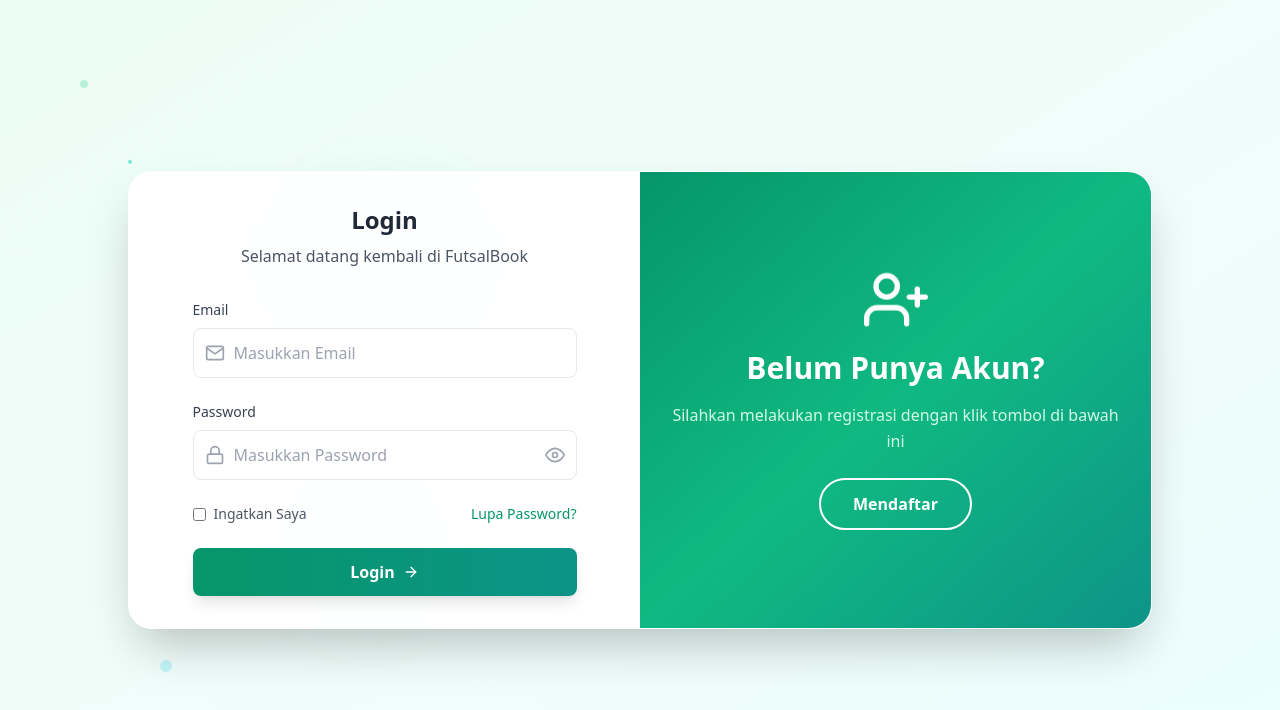
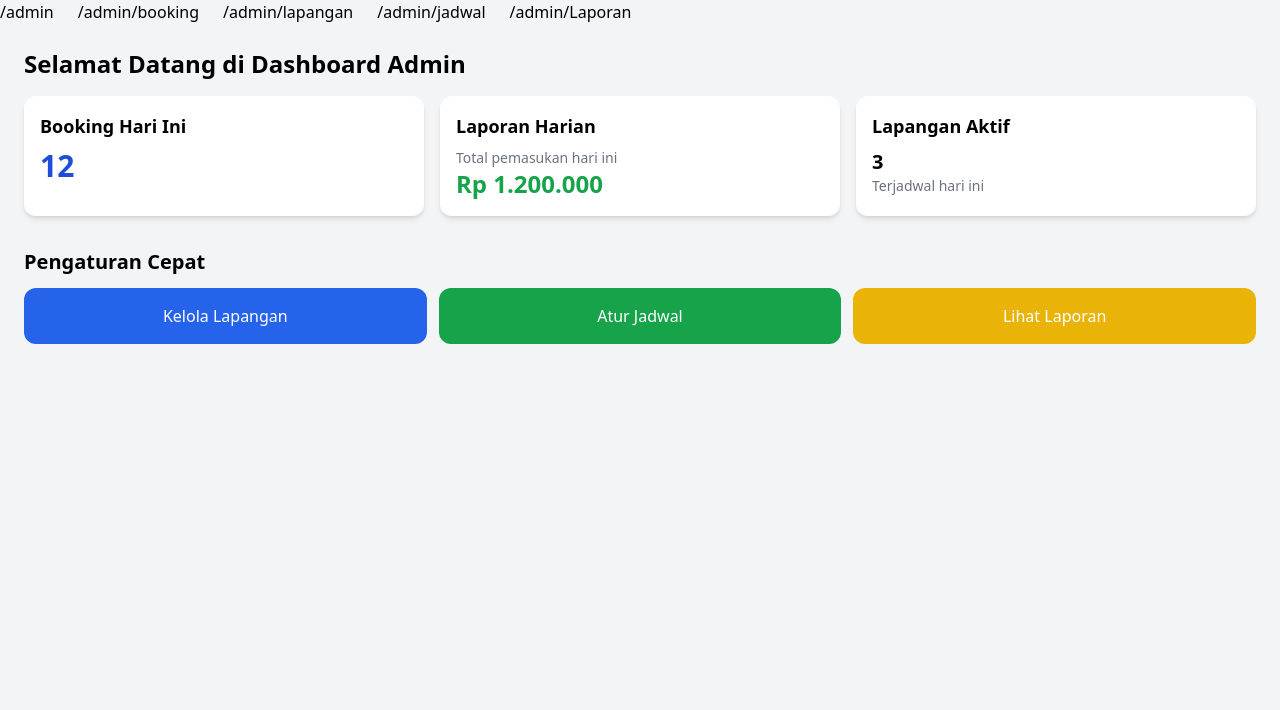
Before and after one commit to oyi22/FutsalBook, a React (Vite) app in the folder frontend/: page /admin-dashboard in a window 1280 px wide. Before the commit this address led to /. Shown: the top 710 px of the page. Built offline with nearby package versions, Linux system fonts and the light colour scheme.

Commit message:
tambah ATMIN

```diff
--- a/frontend/src/App.jsx
+++ b/frontend/src/App.jsx
@@ -9,6 +9,7 @@
 import Feedback from "./pages/client/FeedBack";
 import Navbar from "./components/Navbar";
 import Footer from "./components/Footer";
+import AdminDashboard from "./pages/admin/AdminDashboard";
 
 const App = () => {
   const location = useLocation();
@@ -28,6 +29,7 @@
           <Route path="/home" element={<Home />} />
           <Route path="/booking" element={<Booking />} />
           <Route path="/user-dashboard" element={<UserDashboard />} />
+          <Route path="/admin-dashboard" element={<AdminDashboard />} />
           <Route path="/feedback" element={<Feedback />} />
           <Route path="/booking-history" element={<BookingHistory />} />
           <Route path="/user-profile" element={<UserProfile />} />
--- a/frontend/src/components/NavbarAdmin.jsx
+++ b/frontend/src/components/NavbarAdmin.jsx
@@ -0,0 +1,35 @@
+import React from 'react'
+import { Link, useLocation } from 'react-router-dom'
+
+const NabarAdmin = () =>{
+    const Location = useLocation()
+
+    const navItems = [
+        { path : '/admin', label : 'Dashboard' },
+        { path : '/admin/booking', label : 'Data Booking' },
+        { path : '/admin/lapangan', label : 'Lapangan & harga' },
+        { path : '/admin/jadwal', label : 'Jadwal Lapangan' },
+        { path : '/admin/Laporan', label : 'Laporan Harian' },
+    ]
+
+    return (
+        <nav className=''>
+            <div className="txt-xl">
+                <ul className='flex gap-6'>
+                    {navItems.map((item) => (
+                        <li key ={item.path}>
+                        <Link
+                        to ={item.path}
+                        className={`hover:underline ${location.pathname === item.path ? 'font-semibold underline' : ''}`}
+                        >
+                        {item.path}
+                        </Link>
+                    </li>
+                    ))}
+                </ul>
+            </div>
+        </nav>
+    )
+}
+
+export default NabarAdmin
--- a/frontend/src/pages/admin/AdminDashboard.jsx
+++ b/frontend/src/pages/admin/AdminDashboard.jsx
@@ -0,0 +1,49 @@
+import React from 'react';
+import NavbarAdmin from '../../components/NavbarAdmin';
+
+const AdminDashboard = () => {
+  return (
+    <div className="min-h-screen bg-gray-100">
+      <NavbarAdmin />
+      <div className="p-6">
+        <h1 className="text-2xl font-bold mb-4">Selamat Datang di Dashboard Admin</h1>
+
+        <div className="grid grid-cols-1 md:grid-cols-2 lg:grid-cols-3 gap-4">
+
+          {/* Card: Booking Masuk */}
+          <div className="bg-white p-4 rounded-xl shadow-md">
+            <h2 className="text-lg font-semibold mb-2">Booking Hari Ini</h2>
+            <p className="text-3xl text-blue-700 font-bold">12</p>
+          </div>
+
+          {/* Card: Laporan */}
+          <div className="bg-white p-4 rounded-xl shadow-md">
+            <h2 className="text-lg font-semibold mb-2">Laporan Harian</h2>
+            <p className="text-sm text-gray-500">Total pemasukan hari ini</p>
+            <p className="text-2xl font-bold text-green-600">Rp 1.200.000</p>
+          </div>
+
+          {/* Card: Status Lapangan */}
+          <div className="bg-white p-4 rounded-xl shadow-md">
+            <h2 className="text-lg font-semibold mb-2">Lapangan Aktif</h2>
+            <p className="text-xl font-bold">3</p>
+            <p className="text-sm text-gray-500">Terjadwal hari ini</p>
+          </div>
+
+        </div>
+
+        {/* Tambahan fitur admin */}
+        <div className="mt-8">
+          <h3 className="text-xl font-bold mb-3">Pengaturan Cepat</h3>
+          <ul className="grid gap-3 md:grid-cols-2 lg:grid-cols-3">
+            <li><a href="/admin/lapangan" className="block bg-blue-600 text-white p-4 rounded-xl text-center hover:bg-blue-800">Kelola Lapangan</a></li>
+            <li><a href="/admin/jadwal" className="block bg-green-600 text-white p-4 rounded-xl text-center hover:bg-green-800">Atur Jadwal</a></li>
+            <li><a href="/admin/laporan" className="block bg-yellow-500 text-white p-4 rounded-xl text-center hover:bg-yellow-700">Lihat Laporan</a></li>
+          </ul>
+        </div>
+      </div>
+    </div>
+  )
+}
+
+export default AdminDashboard
```
